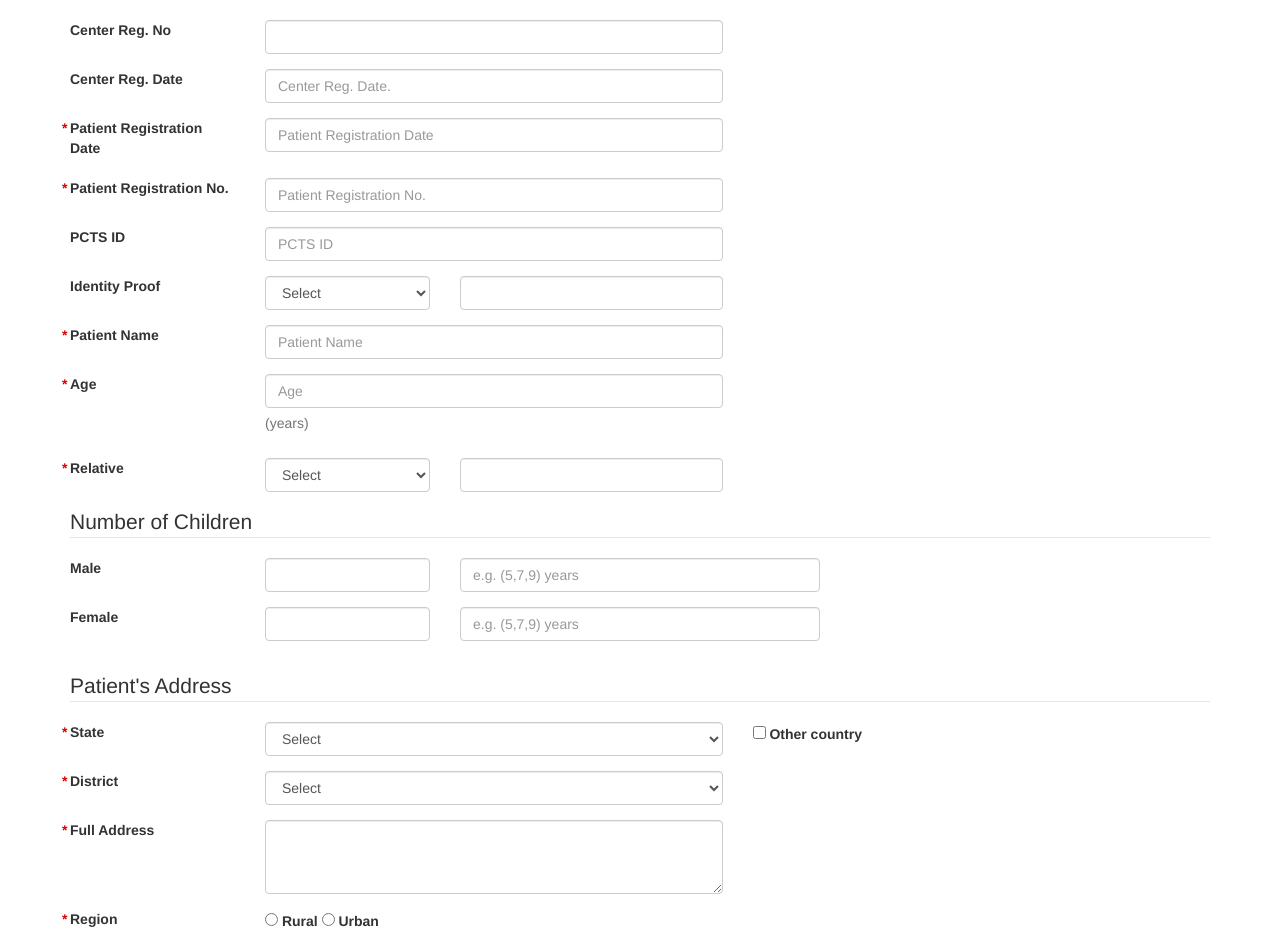
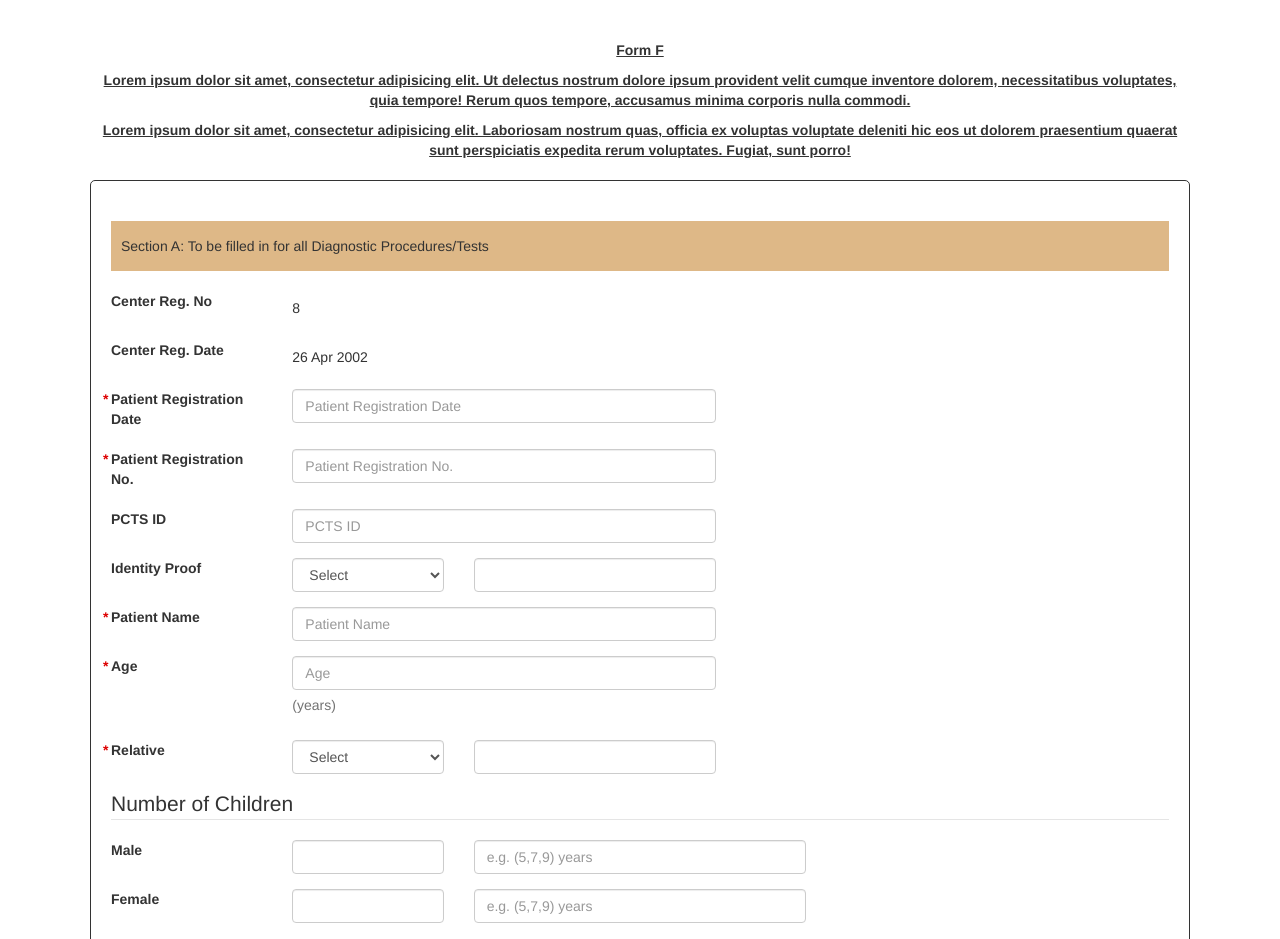
Before and after one commit to gsaini/electron-project, an Electron app: page app/index.html in a window 1280 px wide. Shown: the top 939 px of the page. Drawn offline with nearby package versions, Linux system fonts and the light colour scheme.

Commit message:
Added Form header & Footer.

```diff
--- a/app/index.html
+++ b/app/index.html
@@ -10,13 +10,23 @@
 
 <body>
 	<div class="container">
+		<header>
+			<p>Form F</p>
+			<p>Lorem ipsum dolor sit amet, consectetur adipisicing elit. Ut delectus nostrum dolore ipsum provident velit cumque inventore
+				dolorem, necessitatibus voluptates, quia tempore! Rerum quos tempore, accusamus minima corporis nulla commodi.</p>
+			<p>Lorem ipsum dolor sit amet, consectetur adipisicing elit. Laboriosam nostrum quas, officia ex voluptas voluptate deleniti
+				hic eos ut dolorem praesentium quaerat sunt perspiciatis expedita rerum voluptates. Fugiat, sunt porro! </p>
+		</header>
+		<section class="form-container">
 			<form name="frmSave" role="form" action="" method="POST">
-
+				<div class="form-header">
+					Section A: To be filled in for all Diagnostic Procedures/Tests
+				</div>
 				<!-- Center Reg. No. -->
 				<div class="form-group row">
 					<label for="inputCenterRegNo" class="col-sm-2 col-form-label">Center Reg. No</label>
 					<div class="col-sm-5">
-					<input type="text" name="centerRegNo" class="form-control" id="inputCenterRegNo">
+						<p class="form-control-static">8</p>
 					</div>
 				</div>
 
@@ -24,7 +34,7 @@
 				<div class="form-group row">
 					<label for="inputCenterRegDate" class="col-sm-2 col-form-label">Center Reg. Date</label>
 					<div class="col-sm-5">
-					<input type="text" class="form-control" id="inputCenterRegDate" name="centerRegDate" placeholder="Center Reg. Date.">
+						<p class="form-control-static">26 Apr 2002</p>
 					</div>
 				</div>
 
@@ -32,7 +42,8 @@
 				<div class="form-group row required">
 					<label for="inputPatientRegDate" class="col-sm-2 col-form-label">Patient Registration Date</label>
 					<div class="col-sm-5">
-					<input type="text" class="form-control" id="inputPatientRegDate" name="patientRegDate" placeholder="Patient Registration Date" required>
+						<input type="text" class="form-control" id="inputPatientRegDate" name="patientRegDate" placeholder="Patient Registration Date"
+							required>
 					</div>
 				</div>
 
@@ -40,7 +51,8 @@
 				<div class="form-group row required">
 					<label for="inputPatientRegNo" class="col-sm-2 col-form-label">Patient Registration No.</label>
 					<div class="col-sm-5">
-					<input type="text" class="form-control" id="inputPatientRegNo" name="patientRegNo" placeholder="Patient Registration No." required>
+						<input type="text" class="form-control" id="inputPatientRegNo" name="patientRegNo" placeholder="Patient Registration No."
+							required>
 					</div>
 				</div>
 
@@ -48,7 +60,7 @@
 				<div class="form-group row">
 					<label for="inputPCTSId" class="col-sm-2 col-form-label">PCTS ID</label>
 					<div class="col-sm-5">
-					<input type="text" class="form-control" id="inputPCTSId" placeholder="PCTS ID"  name="patientPCTSId">
+						<input type="text" class="form-control" id="inputPCTSId" placeholder="PCTS ID" name="patientPCTSId">
 					</div>
 				</div>
 
@@ -56,7 +68,7 @@
 				<div class="form-group row">
 					<label for="inputIdentityProof" class="col-sm-2 col-form-label">Identity Proof</label>
 					<div class="col-sm-2">
-					<select class="custom-select form-control"  name="patientIdentityProofType">
+						<select class="custom-select form-control" name="patientIdentityProofType">
 						<option selected>Select</option>
 						<option value="1">One</option>
 						<option value="2">Two</option>
@@ -72,7 +84,7 @@
 				<div class="form-group row required">
 					<label for="inputPatientName" class="col-sm-2 col-form-label">Patient Name</label>
 					<div class="col-sm-5">
-					<input type="text" class="form-control" id="inputPatientName" placeholder="Patient Name" required  name="patientName">
+						<input type="text" class="form-control" id="inputPatientName" placeholder="Patient Name" required name="patientName">
 					</div>
 				</div>
 
@@ -80,7 +92,7 @@
 				<div class="form-group row required">
 					<label for="inputPatientAge" class="col-sm-2 col-form-label">Age</label>
 					<div class="col-sm-5">
-					<input type="text" class="form-control" id="inputPatientAge" placeholder="Age" required  name="patientAge">
+						<input type="text" class="form-control" id="inputPatientAge" placeholder="Age" required name="patientAge">
 						<p class="help-block">(years)</p>
 					</div>
 				</div>
@@ -111,7 +123,7 @@
 							<input type="text" class="form-control" id="inputMaleChildren" name="patientMaleChildren">
 						</div>
 						<div class="col-sm-4">
-						<input type="text" class="form-control" id="inputMaleChildAges" placeholder="e.g. (5,7,9) years"  name="patientMaleChildrenAge">
+							<input type="text" class="form-control" id="inputMaleChildAges" placeholder="e.g. (5,7,9) years" name="patientMaleChildrenAge">
 						</div>
 					</div>
 
@@ -121,7 +133,7 @@
 							<input type="text" class="form-control" id="inputFemaleChildren" name="patientFemaleChildren">
 						</div>
 						<div class="col-sm-4">
-						<input type="text" class="form-control" id="inputFemaleChildAges" placeholder="e.g. (5,7,9) years"  name="patientFemaleChildrenAge">
+							<input type="text" class="form-control" id="inputFemaleChildAges" placeholder="e.g. (5,7,9) years" name="patientFemaleChildrenAge">
 						</div>
 					</div>
 				</fieldset>
@@ -264,7 +276,8 @@
 				<div class="form-group row required">
 					<label for="inputMenstrualPeriod" class="col-sm-2 col-form-label">Last Menstrual Period</label>
 					<div class="col-sm-5">
-					<input type="text" class="form-control last-menstrual-period-txtbox" id="inputMenstrualPeriod" name="lastMenstrualPeriod" required>
+						<input type="text" class="form-control last-menstrual-period-txtbox" id="inputMenstrualPeriod" name="lastMenstrualPeriod"
+							required>
 
 					</div>
 					<div class="col-sm-5">
@@ -282,12 +295,36 @@
 					</div>
 				</div>
 
+				<div class="form-group row form-footer">
+					<label for="radio-non-invasive" class="col-sm-2 col-form-label sr-only">&nbsp;</label>
+					<div class="col-sm-5">
+						<label class="custom-control custom-radio">
+							<input id="radio-non-invasive" name="region" value="Rural" type="radio" class="custom-control-input">
+							<span class="custom-control-indicator"></span>
+							<span class="custom-control-description">Non-Invasive</span>
+						</label>
+
+						<label class="custom-control custom-radio">
+							<input id="radio-invasive" name="region" value="Urban" type="radio" class="custom-control-input">
+							<span class="custom-control-indicator"></span>
+							<span class="custom-control-description">Invasive</span>
+						</label>
+					</div>
+				</div>
+				<!-- Submit form -->
 				<div class="form-group row">
 					<div class="offset-sm-2 col-sm-5 pull-right">
 						<button type="submit" class="btn btn-primary pull-right">Save</button>
 					</div>
 				</div>
 			</form>
+		</section>
+
+		<footer>
+			<p>Lorem ipsum dolor sit amet, consectetur adipisicing elit. Perferendis asperiores nisi reprehenderit. Voluptatibus doloremque
+				reiciendis repellendus aliquam velit tempora, totam dolorem ullam accusamus cumque similique nam nisi. Facilis, suscipit
+				excepturi.</p>
+		</footer>
 	</div>
 
 	<script>if (typeof module === 'object') {window.module = module; module = undefined;}</script>
--- a/app/styles/main.css
+++ b/app/styles/main.css
@@ -12,9 +12,30 @@ body {
 	margin:20px;
 }
 
+.form-container{
+    margin: 20px;
+    border: 1px solid;
+    padding: 20px;
+    border-radius: 5px;
+}
+
+.form-container .form-header, .form-container .form-footer{
+    line-height: 10px;
+    margin: 20px 0;
+    padding: 20px 10px;
+    background: burlywood;
+}
+
 .form-group.required .col-form-label:before {
     color: #d00;
     content: "*";
     position: absolute;
     margin-left: -8px;
 }
+
+header, footer{
+    text-align: center;
+    text-decoration: underline;
+    font-weight: bold;
+    margin: 20px;
+}
```
Lines whose indentation alone changed are shown as unchanged.
